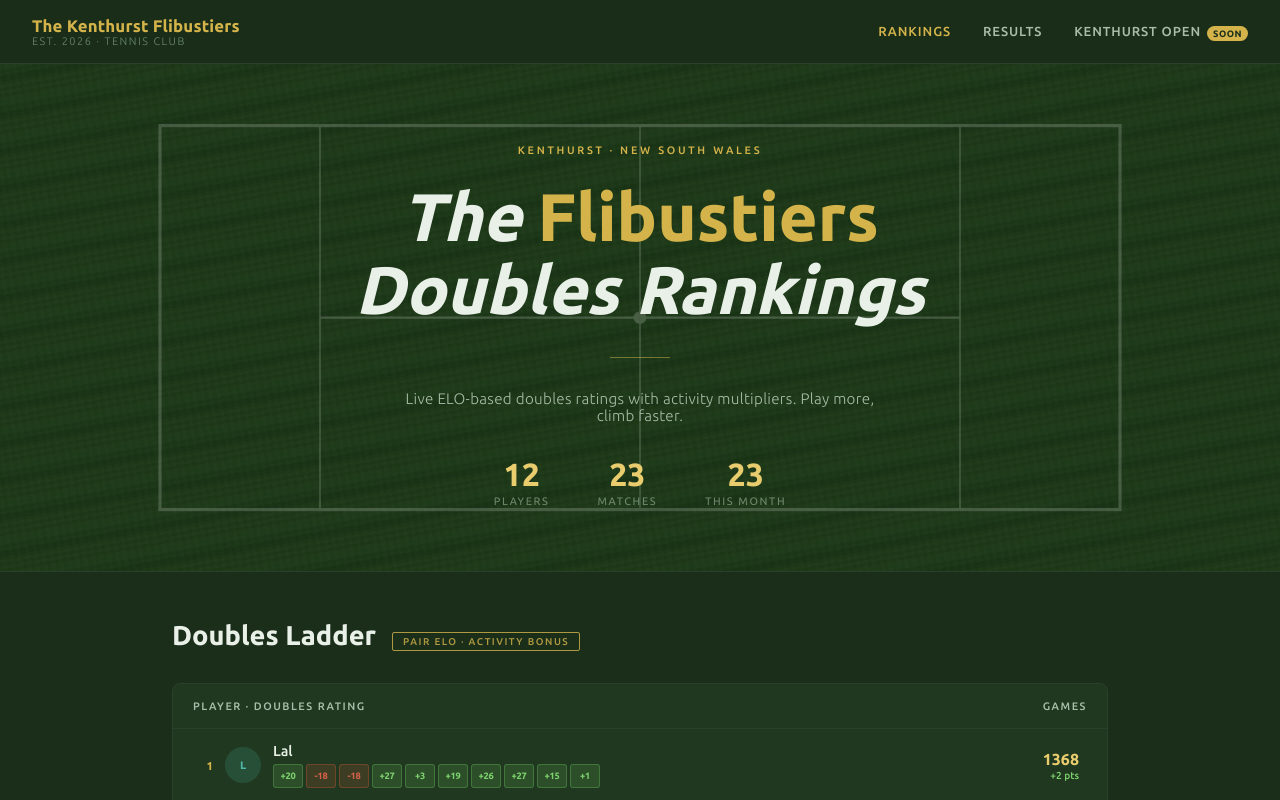
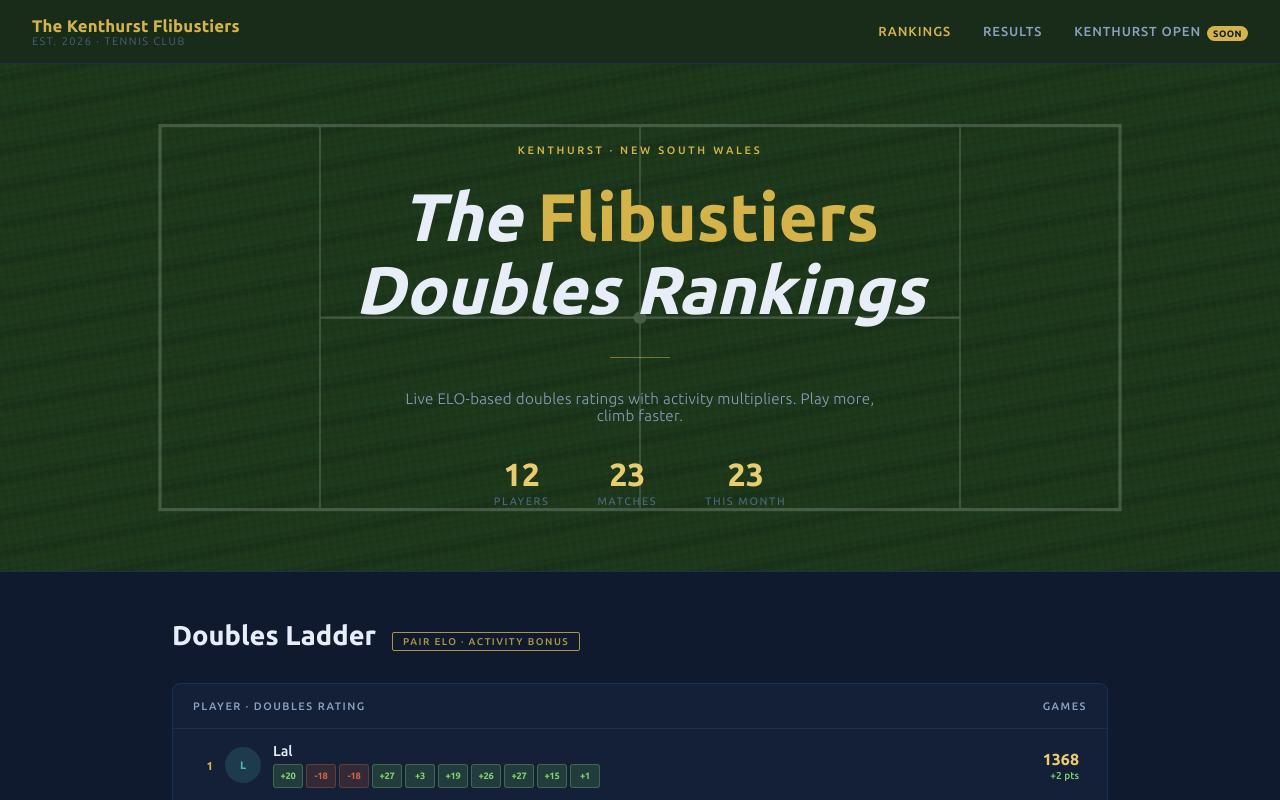
Before and after one commit to dmitridrozdov/kenthurst-flibustiers, a Next.js app: page / in a window 1280 px wide. Shown: the top 800 px of the page. Built offline with nearby package versions, Linux system fonts and the light colour scheme.

Commit message:
Update globals.css

```diff
--- a/src/app/globals.css
+++ b/src/app/globals.css
@@ -1,17 +1,17 @@
 :root {
-  --bg: #1a2e1a;
-  --bg2: #1f381f;
-  --bg3: #264226;
-  --bg4: #2d4d2d;
+  --bg: #0f1a2e;
+  --bg2: #132038;
+  --bg3: #182842;
+  --bg4: #1e304e;
   --gold: #d4b44a;
   --gold2: #e8cc6e;
   --gold3: #f5e0a0;
   --green-light: #7dd16e;
-  --text: #e8f0e8;
-  --text2: #a8bea8;
-  --text3: #6e8a6e;
-  --border: #2a402a;
-  --border2: #355035;
+  --text: #e8eef8;
+  --text2: #8aa0be;
+  --text3: #506880;
+  --border: #1e3050;
+  --border2: #264060;
   --red: #d4614a;
 }
 
```
